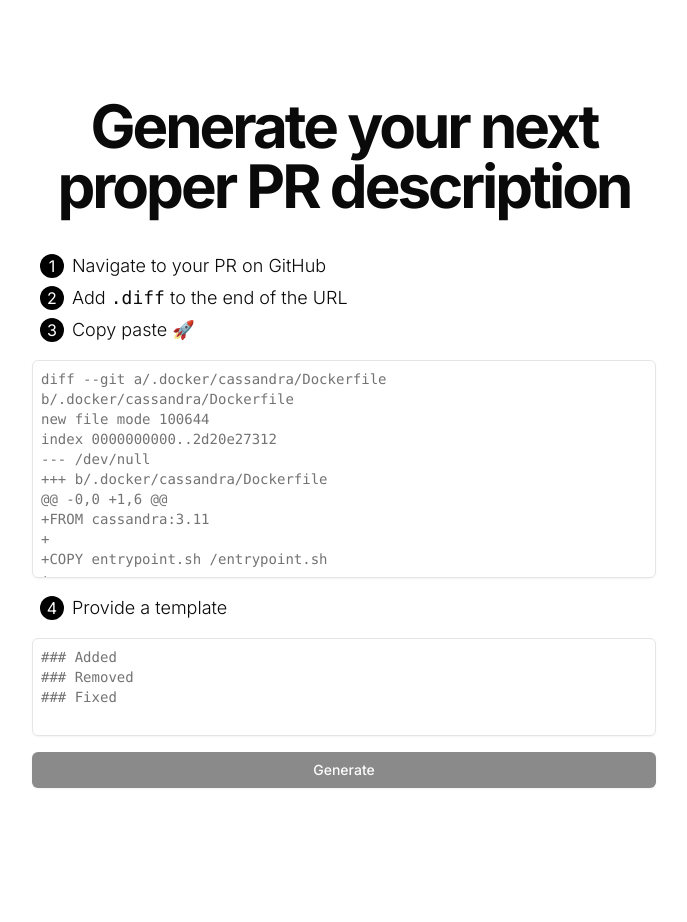
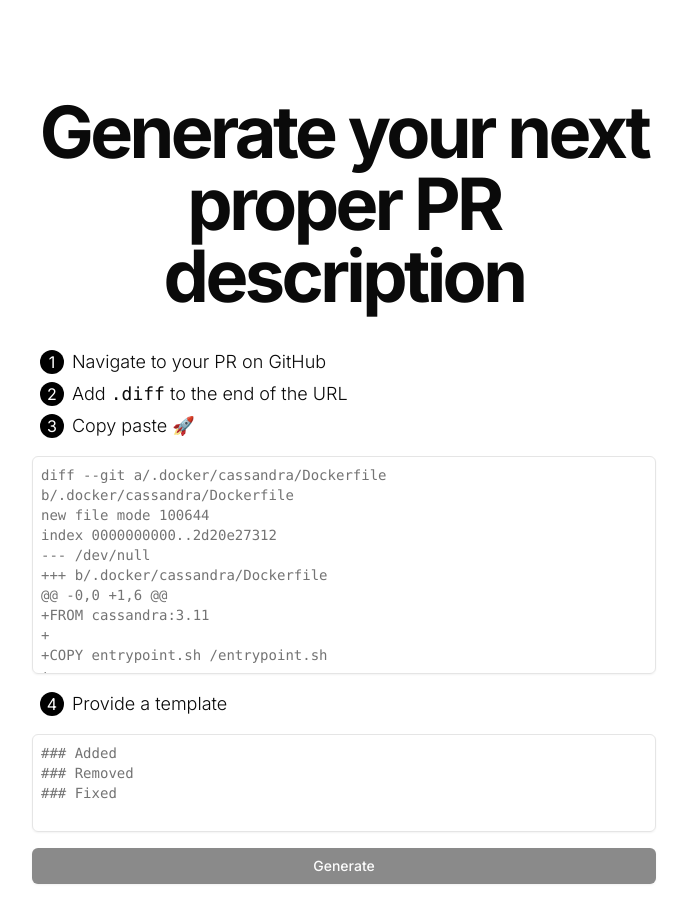
Before and after one commit to segersniels/propr, a Next.js app: page / in a window 1280 px wide. Shown: the top 922 px of the page, without its empty margins (296-983 px from the left). Before the commit the page ends 884 px from the top, so only its background shows below. Built offline with nearby package versions, Linux system fonts and the light colour scheme.

Commit message:
:lipstick: Make title bigger

```diff
--- a/src/app/page.tsx
+++ b/src/app/page.tsx
@@ -3,7 +3,7 @@ import Form from 'components/form';
 export default function Page() {
   return (
     <div className="flex max-w-prose flex-col items-center justify-center p-4 md:py-24">
-      <h1 className="text-5xl md:text-6xl font-bold text-center tracking-tighter mb-8">
+      <h1 className="text-5xl md:text-7xl font-bold text-center tracking-tighter mb-8">
         Generate your next proper PR description
       </h1>
 
```
